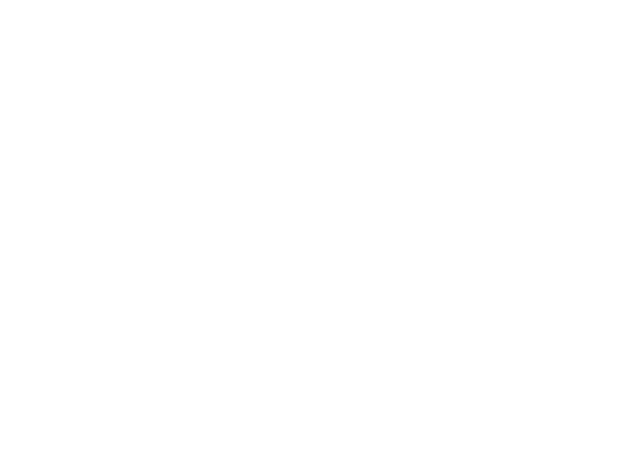
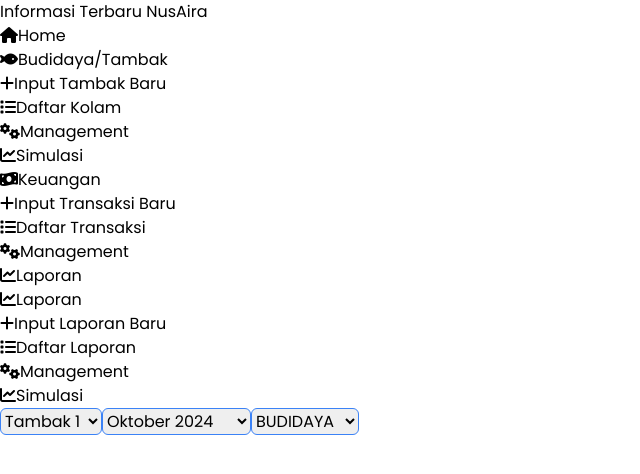
Before and after one commit to praditus343/Nusaira, a React (Vite) app in the folder frontend/: page /Ringkasan in a window 1280 px wide. Before the commit this address had no page. Shown: the top 474 px of the page, without its empty margins (0-640 px from the left). Built offline with nearby package versions, Linux system fonts and the light colour scheme.

Commit message:
Fix Page

```diff
--- a/frontend/package.json
+++ b/frontend/package.json
@@ -16,6 +16,7 @@
     "@fortawesome/free-solid-svg-icons": "^6.6.0",
     "@fortawesome/react-fontawesome": "^0.2.2",
     "@heroicons/react": "^2.1.5",
+    "@mui/icons-material": "^6.1.5",
     "@radix-ui/react-icons": "^1.3.0",
     "@radix-ui/react-slot": "^1.1.0",
     "bootstrap": "^5.3.3",
--- a/frontend/src/App.jsx
+++ b/frontend/src/App.jsx
@@ -18,6 +18,7 @@ import Pemasukan from './page/Pemasukan';
 import Management from './page/ManajemenTambak';
 import KabarLele from './page/KabarLele';
 import Laporan from './page/Laporan';
+import Ringkasan from './page/Ringkasan';
 
 
 
@@ -44,6 +45,7 @@ function App() {
           <Route path="/Pemasukan" element={<Pemasukan/>} />
            <Route path="/Laporan" element={<Laporan/>} />
           <Route path="/KabarLele" element={<KabarLele/>} />
+          <Route path="/Ringkasan" element={<Ringkasan/>} />
         </Routes>
       </Fragment>
     </Router>
--- /dev/null
+++ b/frontend/src/page/Ringkasan.jsx
@@ -0,0 +1,123 @@
+import React, { useState } from "react";
+
+function App() {
+  const [selectedTambak, setSelectedTambak] = useState("Tambak 1");
+  const [selectedBatch, setSelectedBatch] = useState("Oktober 2024");
+  const [selectedRingkasan, setSelectedRingkasan] = useState("BUDIDAYA");
+
+  const handleTambakChange = (event) => {
+    setSelectedTambak(event.target.value);
+  };
+
+  const handleBatchChange = (event) => {
+    setSelectedBatch(event.target.value);
+  };
+
+  const handleRingkasanChange = (event) => {
+    setSelectedRingkasan(event.target.value);
+  };
+
+  return (
+    <div className="container">
+      <div className="header">
+        <div className="logo">{/* Logo */}</div>
+        <div className="title">Informasi Terbaru NusAira</div>
+        <div className="user">{/* User Profile */}</div>
+      </div>
+      <div className="sidebar">
+        <div className="menu-item">
+          <i className="fas fa-home"></i>
+          <span>Home</span>
+        </div>
+        <div className="menu-item">
+          <i className="fas fa-fish"></i>
+          <span>Budidaya/Tambak</span>
+          <ul>
+            <li>
+              <i className="fas fa-plus"></i>
+              <span>Input Tambak Baru</span>
+            </li>
+            <li>
+              <i className="fas fa-list"></i>
+              <span>Daftar Kolam</span>
+            </li>
+            <li>
+              <i className="fas fa-cogs"></i>
+              <span>Management</span>
+            </li>
+            <li>
+              <i className="fas fa-chart-line"></i>
+              <span>Simulasi</span>
+            </li>
+          </ul>
+        </div>
+        <div className="menu-item">
+          <i className="fas fa-money-bill-wave"></i>
+          <span>Keuangan</span>
+          <ul>
+            <li>
+              <i className="fas fa-plus"></i>
+              <span>Input Transaksi Baru</span>
+            </li>
+            <li>
+              <i className="fas fa-list"></i>
+              <span>Daftar Transaksi</span>
+            </li>
+            <li>
+              <i className="fas fa-cogs"></i>
+              <span>Management</span>
+            </li>
+            <li>
+              <i className="fas fa-chart-line"></i>
+              <span>Laporan</span>
+            </li>
+          </ul>
+        </div>
+        <div className="menu-item">
+          <i className="fas fa-chart-line"></i>
+          <span>Laporan</span>
+          <ul>
+            <li>
+              <i className="fas fa-plus"></i>
+              <span>Input Laporan Baru</span>
+            </li>
+            <li>
+              <i className="fas fa-list"></i>
+              <span>Daftar Laporan</span>
+            </li>
+            <li>
+              <i className="fas fa-cogs"></i>
+              <span>Management</span>
+            </li>
+            <li>
+              <i className="fas fa-chart-line"></i>
+              <span>Simulasi</span>
+            </li>
+          </ul>
+        </div>
+      </div>
+      <div className="content">
+        <div className="filter">
+          <select value={selectedTambak} onChange={handleTambakChange}>
+            <option value="Tambak 1">Tambak 1</option>
+            <option value="Tambak 2">Tambak 2</option>
+            <option value="Tambak 3">Tambak 3</option>
+          </select>
+          <select value={selectedBatch} onChange={handleBatchChange}>
+            <option value="Oktober 2024">Oktober 2024</option>
+            <option value="November 2024">November 2024</option>
+            <option value="Desember 2024">Desember 2024</option>
+          </select>
+          <select value={selectedRingkasan} onChange={handleRingkasanChange}>
+            <option value="BUDIDAYA">BUDIDAYA</option>
+            <option value="KEUANGAN">KEUANGAN</option>
+            <option value="LAPORAN">LAPORAN</option>
+          </select>
+        </div>
+        <div className="table">{/* Table Content */}</div>
+      </div>
+    </div>
+  );
+}
+
+export default App;
```
Also changed, not shown: 1 other file (tests, documents, lock files or other folders).
